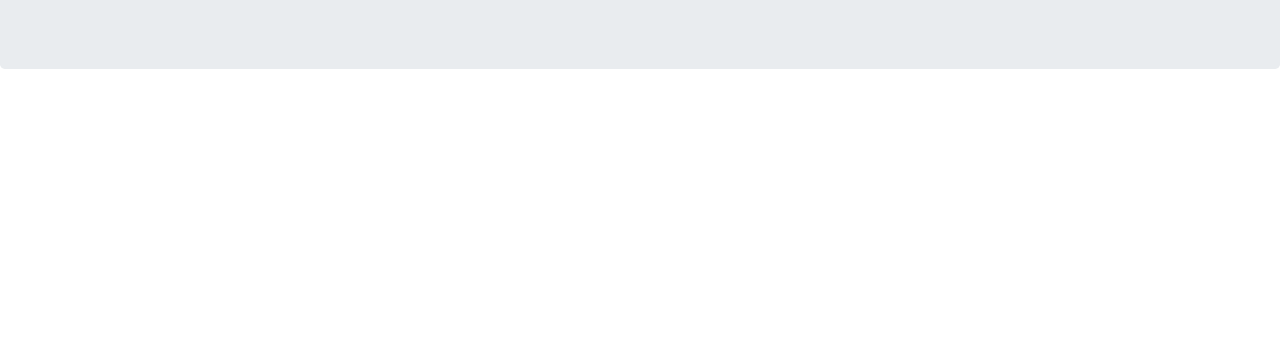
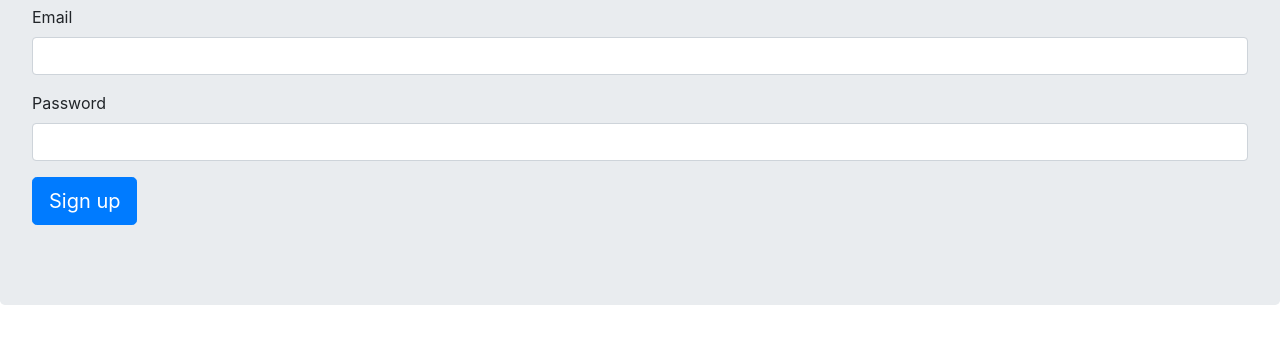
Before and after one commit to kokovych/react_auth_app, a React app: page /registration in a window 1280 px wide. Shown: the part 209-552 px from the top of the page. Built offline with nearby package versions, Linux system fonts and the light colour scheme.

Commit message:
add primitive registration form

```diff
--- a/src/components/SignUpForm.js
+++ b/src/components/SignUpForm.js
@@ -3,13 +3,58 @@ import React, { Component } from "react";
 class SignUpForm extends Component{
 
     constructor(props){
-        super(props)
+        super(props);
+        this.state = {
+            email: '',
+            password: ''
+        };
+
+        this.onChange = this.onChange.bind(this);
+        this.onSubmit = this.onSubmit.bind(this);
+    }
+
+
+    onChange(e) {
+        this.setState({ [e.target.name]: e.target.value });
+    }
+
+    onSubmit(e) {
+        e.preventDefault();
+        console.log(this.state);
     }
 
     render (){
         return (
-            <form action="">
+            <form onSubmit={this.onSubmit}>
                 <h2 className="">Registration form:</h2>
+                <div className="form-group">
+                    <label className="control-label">Email</label>
+                    <input
+                        value={this.state.email}
+                        onChange={this.onChange}
+                        type="text"
+                        name="email"
+                        className="form-control"
+                    />
+                </div>
+
+                <div className="form-group">
+                    <label className="control-label">Password</label>
+                    <input
+                        value={this.state.password}
+                        onChange={this.onChange}
+                        type="password"
+                        name="password"
+                        className="form-control"
+                    />
+                </div>
+
+                <div className="form-group">
+                    <button className="btn btn-primary btn-lg">
+                        Sign up
+                    </button>
+                </div>
+
             </form>
         );
     }
--- a/src/index.html
+++ b/src/index.html
@@ -8,8 +8,6 @@
     <meta name="viewport" content="width=device-width, initial-scale=1.0">
     <meta http-equiv="X-UA-Compatible" content="ie=edge">
 
-    <link rel="stylesheet" href="https://stackpath.bootstrapcdn.com/bootstrap/4.1.3/css/bootstrap.min.css" integrity="sha384-MCw98/SFnGE8fJT3GXwEOngsV7Zt27NXFoaoApmYm81iuXoPkFOJwJ8ERdknLPMO" crossorigin="anonymous">
-
 </head>
 
 <body>
```
